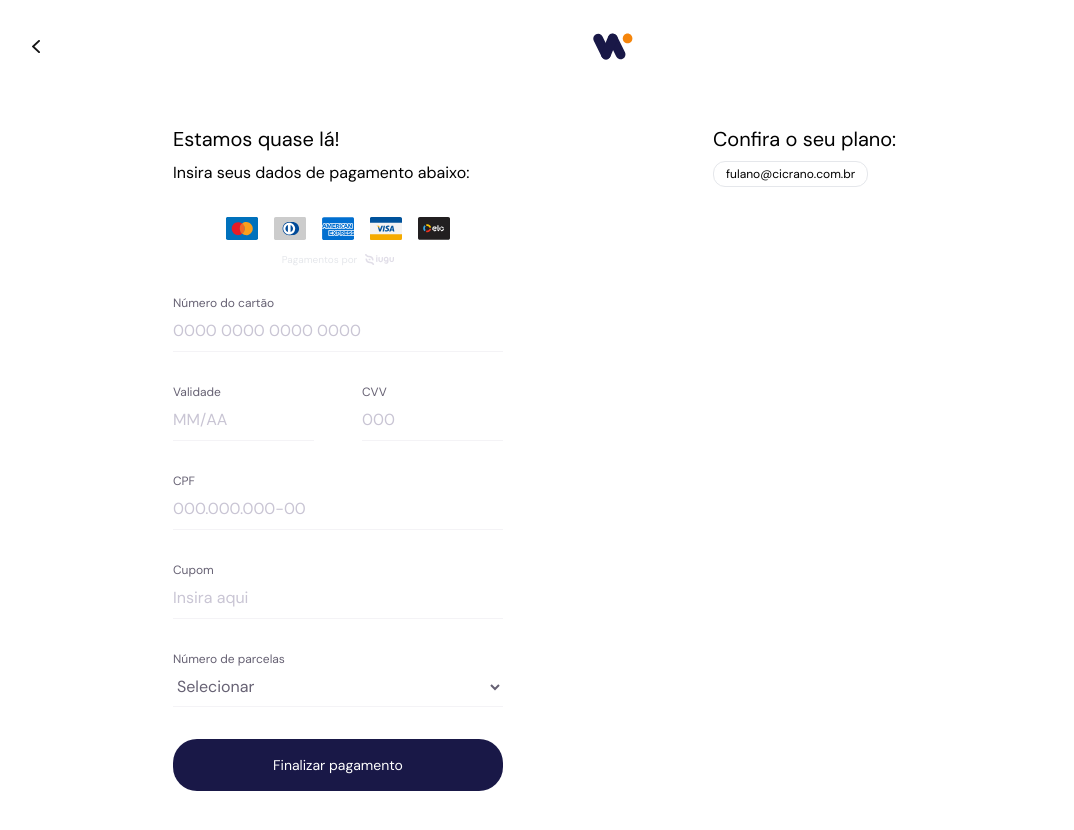
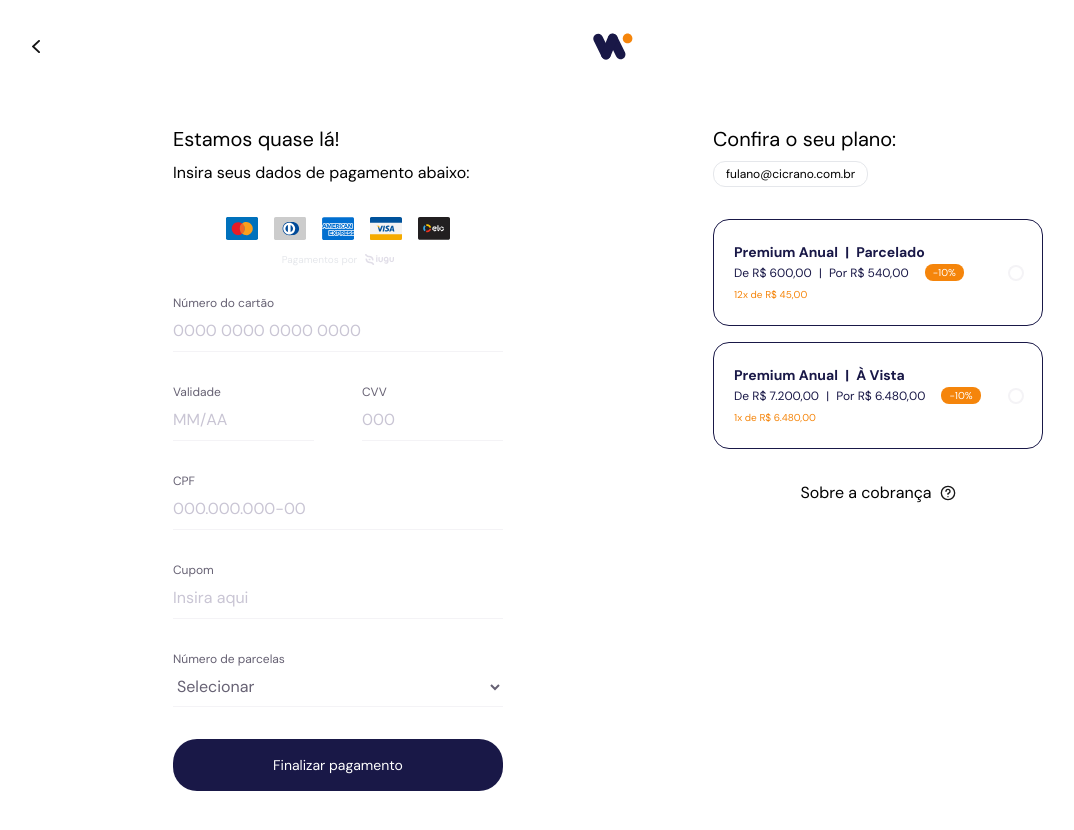
Before and after one commit to hilquias-kil/checkout-app, a Next.js app: page / in a window 1280 px wide. Shown: the top 830 px of the page, without its empty margins (32-1106 px from the left). Built offline with nearby package versions, Linux system fonts and the light colour scheme.

Commit message:
ADD: Plans and PlanOpition component

```diff
--- a/src/app/page.tsx
+++ b/src/app/page.tsx
@@ -1,4 +1,5 @@
 import { CreditCardForm } from "@/components/CreditCardForm";
+import { Plans } from "@/components/Plans";
 
 export default function Home() {
   return (
@@ -13,6 +14,7 @@ export default function Home() {
         <p className="mb-8 text-xs px-3 py-1 border-[1px] rounded-xl border-gray-200 inline-block">
           fulano@cicrano.com.br
         </p>
+        <Plans />
       </section>
     </div>
   );
--- /dev/null
+++ b/src/components/PlanOption/PlanOption.tsx
@@ -0,0 +1,57 @@
+import { formatCurrency } from "@/utils/currencyFormat";
+import { formatPercentage } from "@/utils/formatPercentage";
+
+type Props = {
+  id: string;
+  name: string;
+  title: string;
+  description: string;
+  fullPrice: number;
+  discountAmmount: number;
+  discountPercentage: number;
+  installments: number;
+};
+
+export function PlanOption({
+  id,
+  name,
+  title,
+  description,
+  fullPrice,
+  discountAmmount,
+  discountPercentage,
+  installments,
+}: Props) {
+  return (
+    <>
+      <input
+        className="hidden [&:checked+label]:after:bg-[#191847] [&:checked+label]:after:shadow-[0_0_0_2px_#C9C5D4]"
+        type="radio"
+        name={name}
+        id={id}
+      />
+      <label
+        htmlFor={id}
+        className="block cursor-pointer border-[#191847] border-[1px] p-5 relative rounded-2xl after:content-[''] after:block after:w-3 after:h-3 after:bg-white after:rounded-full after:border-2 after:border-white after:shadow-[0_0_0_2px_#F4F3F6] after:absolute after:right-5 after:top-1/2 after:-translate-y-1/2"
+      >
+        <span className="text-[#191847] font-bold text-sm">
+          {title} <span className="mx-1">|</span> {description}
+        </span>
+        <div className="flex items-center gap-4 pr-6">
+          <span className="text-[#191847] text-xs">
+            De {formatCurrency(fullPrice, "BRL")}{" "}
+            <span className="mx-1">|</span> Por{" "}
+            {formatCurrency(fullPrice - discountAmmount, "BRL")}
+          </span>
+          <span className="text-white text-[10px] bg-[#F5850B] inline-block py-[1px] px-2 rounded-lg">
+            -{formatPercentage(discountPercentage)}
+          </span>
+        </div>
+        <span className="text-[10px] text-[#F5850B]">
+          {installments}x de{" "}
+          {formatCurrency((fullPrice - discountAmmount) / installments, "BRL")}
+        </span>
+      </label>
+    </>
+  );
+}
--- /dev/null
+++ b/src/components/PlanOption/index.ts
@@ -0,0 +1 @@
+export * from "./PlanOption";
--- /dev/null
+++ b/src/components/Plans/Plans.tsx
@@ -0,0 +1,69 @@
+import { PlanOption } from "@/components/PlanOption";
+import { Question } from "../icons/Question";
+
+const data = [
+  {
+    id: 32,
+    storeId: "anual_parcelado_iugu",
+    title: "Premium Anual",
+    description: "Parcelado",
+    caption: "7 Dias Grátis",
+    fullPrice: 600,
+    discountAmmount: 60,
+    discountPercentage: 0.1,
+    periodLabel: "mês",
+    period: "annually",
+    discountCouponCode: null,
+    order: 1,
+    priority: 1,
+    gateway: "iugu",
+    splittable: true,
+    installments: 12,
+    acceptsCoupon: true,
+  },
+  {
+    id: 33,
+    storeId: "anual_a_vista_iugu",
+    title: "Premium Anual",
+    description: "À Vista",
+    caption: "7 Dias Grátis",
+    fullPrice: 7200,
+    discountAmmount: 720,
+    discountPercentage: 0.1,
+    periodLabel: "ano",
+    period: "annually",
+    discountCouponCode: null,
+    order: 2,
+    priority: 2,
+    gateway: "iugu",
+    splittable: false,
+    installments: 1,
+    acceptsCoupon: true,
+  },
+];
+
+export function Plans() {
+  return (
+    <>
+      <div className="mb-8 flex flex-col gap-4">
+        {data.map((plan) => (
+          <PlanOption
+            key={plan.id}
+            id={plan.id.toString()}
+            name="plan"
+            title={plan.title}
+            description={plan.description}
+            fullPrice={plan.fullPrice}
+            discountAmmount={plan.discountAmmount}
+            discountPercentage={plan.discountPercentage}
+            installments={plan.installments}
+          />
+        ))}
+      </div>
+      <p className="flex items-center gap-2 justify-center">
+        <span>Sobre a cobrança</span>
+        <Question />
+      </p>
+    </>
+  );
+}
--- /dev/null
+++ b/src/components/Plans/index.ts
@@ -0,0 +1 @@
+export * from "./Plans";
--- /dev/null
+++ b/src/components/icons/Question.tsx
@@ -0,0 +1,17 @@
+export function Question() {
+  return (
+    <svg xmlns="http://www.w3.org/2000/svg" width="16" height="16" fill="none">
+      <g clip-path="url(#a)">
+        <path
+          fill="#151516"
+          d="M8 15.333A7.333 7.333 0 1 1 8 .667a7.333 7.333 0 0 1 0 14.666ZM8 14A6 6 0 1 0 8 2a6 6 0 0 0 0 12Zm2.667-7.667c0 1.243-.85 2.287-2 2.583v.417a.667.667 0 0 1-1.334 0v-1c0-.368.299-.666.667-.666a1.333 1.333 0 1 0-1.333-1.334.667.667 0 0 1-1.334 0 2.667 2.667 0 0 1 5.334 0Zm-3.334 5.334a.667.667 0 1 1 1.334 0 .667.667 0 0 1-1.334 0Z"
+        />
+      </g>
+      <defs>
+        <clipPath id="a">
+          <path fill="#fff" d="M0 0H16V16H0z" />
+        </clipPath>
+      </defs>
+    </svg>
+  );
+}
```
